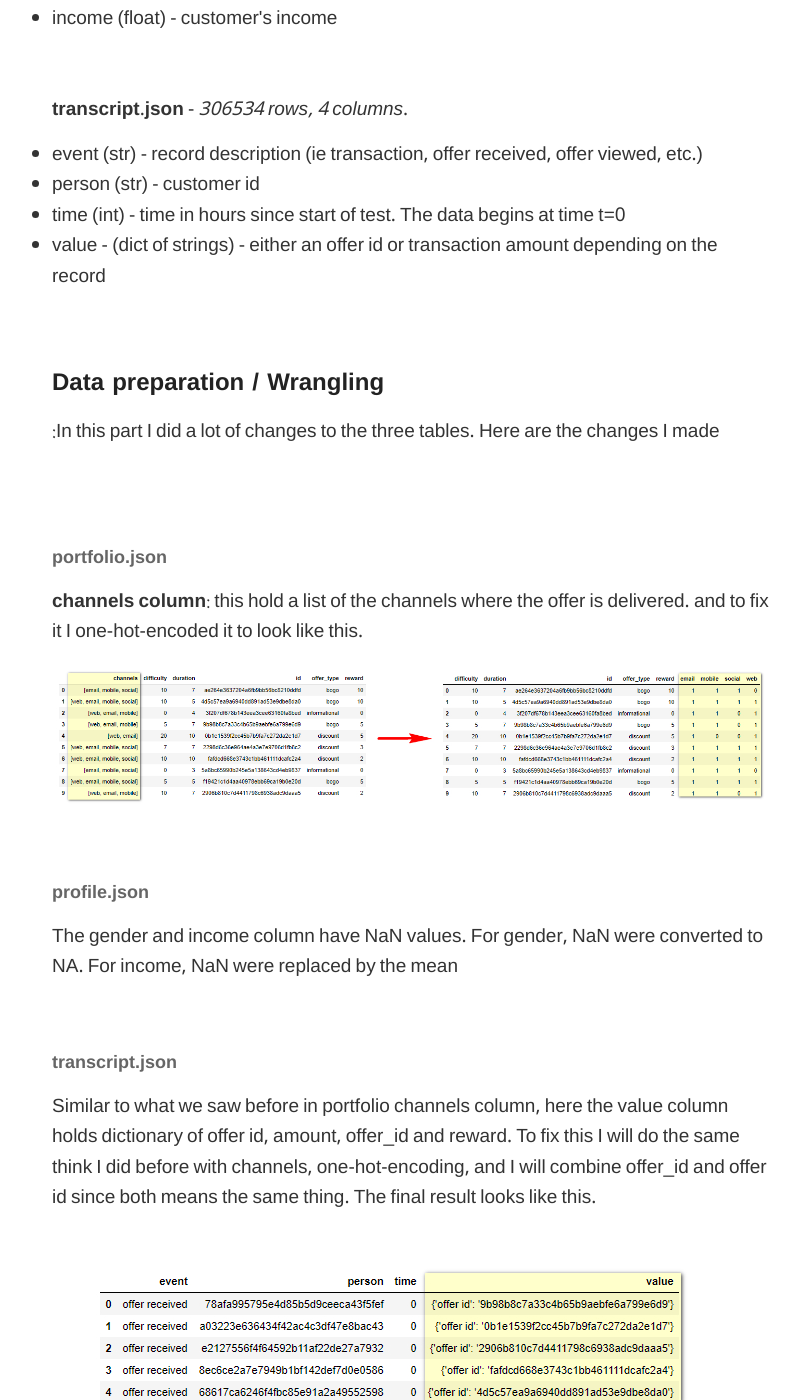
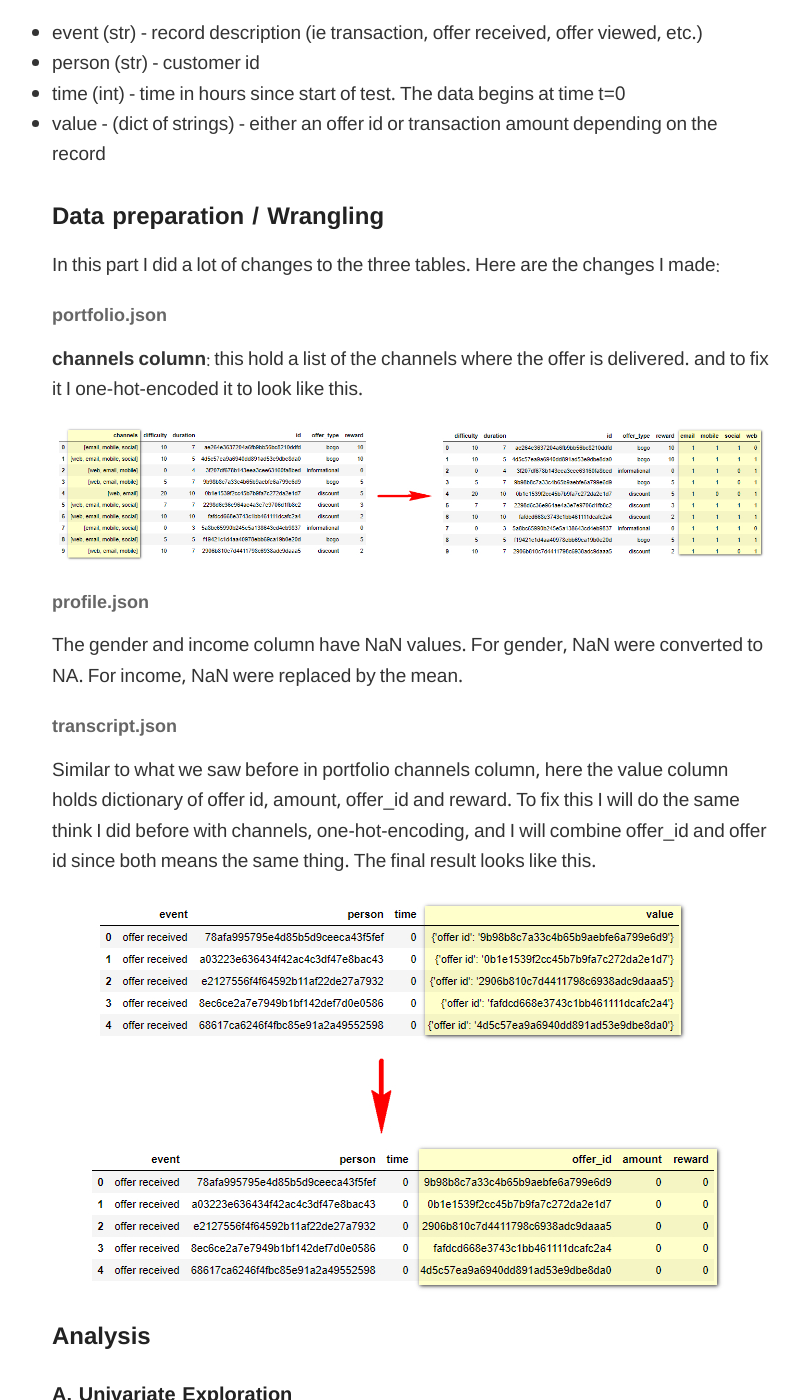
Before and after one commit to alioh/alioh.github.io, a Jekyll site: the page built from _posts/2019-7-12-DSND-Capstone-Project.md, in a window 1280 px wide and 1400 px high, scrolled down 3400 px. Shown: the whole window, without its empty margins (228-1028 px from the left). Built offline with Jekyll 4.4.1, drawn with Linux system fonts in a browser that asks for light colours.

Commit message:
less spaces

```diff
--- a/_posts/2019-7-12-DSND-Capstone-Project.md
+++ b/_posts/2019-7-12-DSND-Capstone-Project.md
@@ -52,7 +52,7 @@ In this project we were given 3 files. Before I start analyzing we have to explo
   <li align="left">profile.json - demographic data for each customer  </li>
   <li align="left">transcript.json - records for transactions, offers received, offers viewed, and offers completed  </li>
 </ul>
-<p align="left">Here is the schema and explanation of each variable in the files:<font size="1" color="white"> e</font></p> <br><br>
+<p align="left">Here is the schema and explanation of each variable in the files:<font size="1" color="white"> e</font></p> <br>
 <p align="left"><b>portfolio.json</b> - <i>10 rows, 6 columns</i>.<font size="1" color="white"> e</font></p>
  <ul dir='ltr' align="left">
     <li align="left">id (string) - offer id</li>
@@ -61,7 +61,7 @@ In this project we were given 3 files. Before I start analyzing we have to explo
     <li align="left">reward (int) - reward given for completing an offer</li>
     <li align="left">duration (int) - time for offer to be open, in days</li>
     <li align="left">channels (list of strings)</li>
-</ul><br>
+</ul>
 
 <p align="left"><b>profile.json</b> - <i>17000 rows, 5 columns</i>.<font size="1" color="white"> e</font></p>
  <ul dir='ltr' align="left">
@@ -70,7 +70,7 @@ In this project we were given 3 files. Before I start analyzing we have to explo
     <li align="left">gender (str) - gender of the customer (note some entries contain 'O' for other rather than M or F)</li>
     <li align="left">id (str) - customer id</li>
     <li align="left">income (float) - customer's income</li>
-</ul><br>
+</ul>
 
 <p align="left"><b>transcript.json</b> - <i>306534 rows, 4 columns</i>.<font size="1" color="white"> e</font></p>
  <ul dir='ltr' align="left">
@@ -78,85 +78,85 @@ In this project we were given 3 files. Before I start analyzing we have to explo
     <li align="left">person (str) - customer id</li>
     <li align="left">time (int) - time in hours since start of test. The data begins at time t=0</li>
     <li align="left">value - (dict of strings) - either an offer id or transaction amount depending on the record</li>
-</ul><br>
+</ul>
 <h2 align="left">Data preparation / Wrangling</h2>
-<p align="left">In this part I did a lot of changes to the three tables. Here are the changes I made:</p><br><br>
+<p align="left">In this part I did a lot of changes to the three tables. Here are the changes I made:<font size="1" color="white"> e</font></p>
 <h4 align="left">portfolio.json</h4>
 <p align="left"><b align="left">channels column</b>: this hold a list of the channels where the offer is delivered. and to fix it I one-hot-encoded it to look like this.<font size="1" color="white"> e</font></p>
 
 <img src="https://alioh.github.io/images/2019-7-12/one-hot-encode.jpg">
-<br>
+
 <h4 align="left">profile.json</h4>
 <p align="left">
-The gender and income column have NaN values. For gender, NaN were converted to NA. For income, NaN were replaced by the mean<font size="1" color="white"> e</font></p>
-<br>
+The gender and income column have NaN values. For gender, NaN were converted to NA. For income, NaN were replaced by the mean.<font size="1" color="white"> e</font></p>
+
 <h4 align="left">transcript.json</h4>
 <p align="left">
-Similar to what we saw before in portfolio channels column, here the value column holds dictionary of offer id, amount, offer_id and reward. To fix this I will do the same think I did before with channels, one-hot-encoding, and I will combine offer_id and offer id since both means the same thing. The final result looks like this.<font size="1" color="white"> e</font></p><br>
+Similar to what we saw before in portfolio channels column, here the value column holds dictionary of offer id, amount, offer_id and reward. To fix this I will do the same think I did before with channels, one-hot-encoding, and I will combine offer_id and offer id since both means the same thing. The final result looks like this.<font size="1" color="white"> e</font></p>
 
 <img src="https://alioh.github.io/images/2019-7-12/one-hot-encode2.jpg">
-<br>
+
 <h2 align="left">Analysis</h2>
 
 <h3 align="left">A. Univariate Exploration</h3>
 <h4 align="left">What are the most common values for each column in each data frame</h4>
 <img src="https://alioh.github.io/images/2019-7-12/a1-1.jpg">
-<br>
+
 <p align="left">
 For age,  we can see that most of ages in our profile data frame falls in-between 40 and 80. We already notice one outlier which is 118. Our median is around 58 years old.<font size="1" color="white"> e</font></p>
 
 <img src="https://alioh.github.io/images/2019-7-12/a2-1.jpg">
 <img src="https://alioh.github.io/images/2019-7-12/a2-2.jpg"> <img src="https://alioh.github.io/images/2019-7-12/a2-3.jpg">
-<br>
+
 <p align="left">The first bar chart tell us that we have a lot profile in the adult age group, ages between 21 and 64.<font size="1" color="white"> e</font></p>
 
 
 <h4 align="left">What is the average income for Starbucks customers</h4>
 
 <img src="https://alioh.github.io/images/2019-7-12/a1-2.jpg">
-<br>
+
 <p align="left">For the income, most of their income are between 50k and 78k. The exact number for average income is 65404.<font size="1" color="white"> e</font></p>
 
 <h4 align="left">What is the average age for Starbucks customers</h4>
 <img src="https://alioh.github.io/images/2019-7-12/a1-1.jpg">
-<br>
+
 <p align="left">From what we saw in the first question, our average age is around 58.<font size="1" color="white"> e</font></p>
 
 <h4 align="left">What is the most and least common promotion</h4>
 <img src="https://alioh.github.io/images/2019-7-12/a5-1.jpg">
-<br>
+
 <p align="left">The offer ID 'fafdcd668e3743c1bb461111dcafc2a4' is the most common with number of completion equal to 5317. The least common offer is '4d5c57ea9a6940dd891ad53e9dbe8da0' with total of 3331 completion.<font size="1" color="white"> e</font></p>
 
 <img src="https://alioh.github.io/images/2019-7-12/a5-2.jpg">
-<br>
+
 <p align="left">The most common types of offers is BOGO and Discounts.<font size="1" color="white"> e</font></p>
 
 <h4 align="left">Who are the most loyal customer - most transcripts</h4>
 <p align="left">Here are a list of the most loyal customers (customers who spends a lot of money on offers/transactions).<font size="1" color="white"> e</font></p>
 
 <img src="https://alioh.github.io/images/2019-7-12/a7-1.jpg">
-<br>
+
 
 <h4 align="left">What are the most events we have in our transcripts</h4>
 <img src="https://alioh.github.io/images/2019-7-12/a8-1.jpg">
-<br>
+
 <p align="left">Transaction have the most amount of rows in the transcript data frame with around 140k, almost half of our data frames total.<font size="1" color="white"> e</font></p>
 
 <h3 align="left">B. Multivariate Exploration</h3>
 <h4 align="left">What is the most common promotion for children, teens, young adult, adult and elderly customers</h4>
 <img src="https://alioh.github.io/images/2019-7-12/b1-1.jpg">
-<br>
+
 <p align="left">
 NA = Transactions. We can see that most of our customers falls in the adult and elderly group age. And they prefer Buy One Get One and Discount offers than informational offers.<font size="1" color="white"> e</font></p>
 
 <h4 align="left">From profiles, which get more income, males or females</h4>
 <img src="https://alioh.github.io/images/2019-7-12/b2-1.jpg">
-<br>
+
 <p align="left">The graph above shows that income median (the white dot) for females (around 70k) is higher than males (around 60k) we can also see that for females the income spreads from 40k to 100k. For males most of them around 40k to 70k which close to median.<font size="1" color="white"> e</font></p>
 
 <h4 align="left">What is the gender distribution in the transcript data frame</h4>
 <img src="https://alioh.github.io/images/2019-7-12/b3-1.jpg">
-<br>
+
 <p align="left">Total number of males records 155690, and total number of female records is 113101.<font size="1" color="white"> e</font></p>
 <p align="left">From the two graphs above we can see that males received offers more than females. Both genders seems to reflect on those offers similarly. Around half of offers received were viewed by both genders, but it seems that females would complete those offers more than males. The numbers are:<font size="1" color="white"> e</font></p>
 
@@ -186,12 +186,12 @@ NA = Transactions. We can see that most of our customers falls in the adult and
 <p align="left">The numbers above shows that males receive offers more than females by 9% and their transaction is 19% more too, which tells that they both more than females. Regarding offers, Males and Females received the same amount of <b>BOGO</b> and <b>discount</b> offers.<font size="1" color="white"> e</font></p>
 
 <h4 align="left">Who takes long time to achieve each promotion goal and from which gender, age, income</h4>
-<br>
+
 <p align="left">The mean time it takes a customer to complete an offer is around <b>16 days</b> (390 hours).<font size="1" color="white"> e</font></p>
 
 <h4 align="left">Which type of promotions each gender likes - offer_type</h4>
 <img src="https://alioh.github.io/images/2019-7-12/b6-1.jpg">
-<br>
+
 <p align="left">We can see that both genders like bogo and discount offers and they have the same reaction to informational offers, they both seem to be not interested to it.<font size="1" color="white"> e</font></p>
 
 <h4 align="left">From each offer received by customer, how many they completed</h4>
@@ -210,7 +210,7 @@ NA = Transactions. We can see that most of our customers falls in the adult and
 <p align="left">Number of transaction: 72794, 64.36% of total.<font size="1" color="white"> e</font></p>
 <p align="left">Females completed <b>56%</b> of the offers they received, it is <b>13%</b> more than males, but males made more transactions than females, <b>64%</b> to <b>43%</b>.<font size="1" color="white"> e</font></p>
 
-<br>
+
 <h2 align="left">Model</h2>
 <p align="left">In this part, I tried to make a model that can identify which kind of offers we should give a customer. Because my model will guess the offer_type, I will only get those transcripts with offer id's. So I will ignore all transactions without offer id for now. <font size="1" color="white"> e</font> </p>
 <p align="left">Our features here are:<font size="1" color="white"> e</font> </p>
@@ -223,19 +223,19 @@ NA = Transactions. We can see that most of our customers falls in the adult and
     <li align="left">Age_group. (Will be replaced from categorical to numerical)</li>
     <li align="left">Gender. (Will be replaced from categorical to numerical).</li>
     <li align="left">Income. (normalized)</li>
-</ul><br>
+</ul>
 <p align="left">And my target is offer_type. For my target, I will replace texts with numbers. Where BOGO = 1, discount = 2, informational = 3.<font size="1" color="white"> e</font> </p>
 <p align="left">Here is how the final data frame looks like before modeling:<font size="1" color="white"> e</font> </p>
 
 <img src="https://alioh.github.io/images/2019-7-12/df_model.jpg">
-<br>
+
 <p align="left">The shape of my features and labels was:<font size="1" color="white"> e</font> </p>
  <ul dir='ltr' align="left">
     <li align="left">Training Features Shape: (125685, 8)</li>
     <li align="left">Training Labels Shape: (125685,)</li>
     <li align="left">Testing Features Shape: (41896, 8)</li>
     <li align="left">Testing Labels Shape: (41896,)</li>
-</ul><br>
+</ul>
 <p align="left">Now for the modeling part, I tried six different models and this is the results:<font size="1" color="white"> e</font> </p>
 
 <img src="https://alioh.github.io/images/2019-7-12/model_result.jpg">
```
